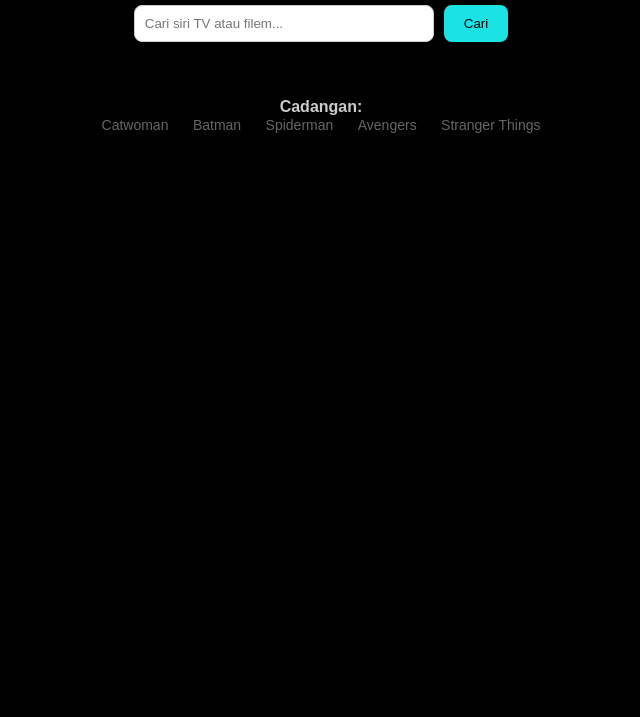
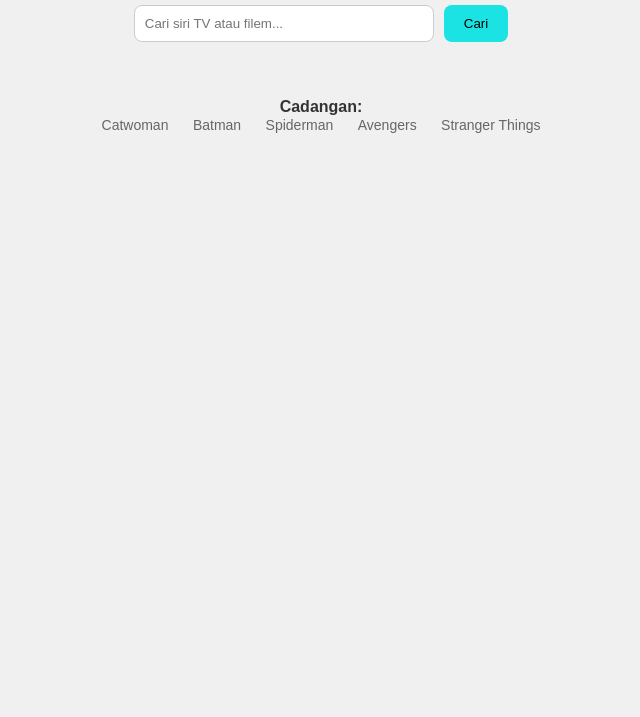
Before and after one commit to haikalromezzz-hue/haikal_movie, a plain HTML site: page index.html in a window 1280 px wide. Shown: the part 83-800 px from the top of the page, without its empty margins (319-959 px from the left). Drawn offline with Linux system fonts and the light colour scheme.

Commit message:
Tambah background di css

```diff
--- a/style.css
+++ b/style.css
@@ -6,9 +6,10 @@
 }
 
 body{
-  background:#000000;
+  background:#f0f0f0;
   padding:30px;
-  color: #ccc;
+  color: #333;
+  text-align: center;
 }
 
 .container{
```
